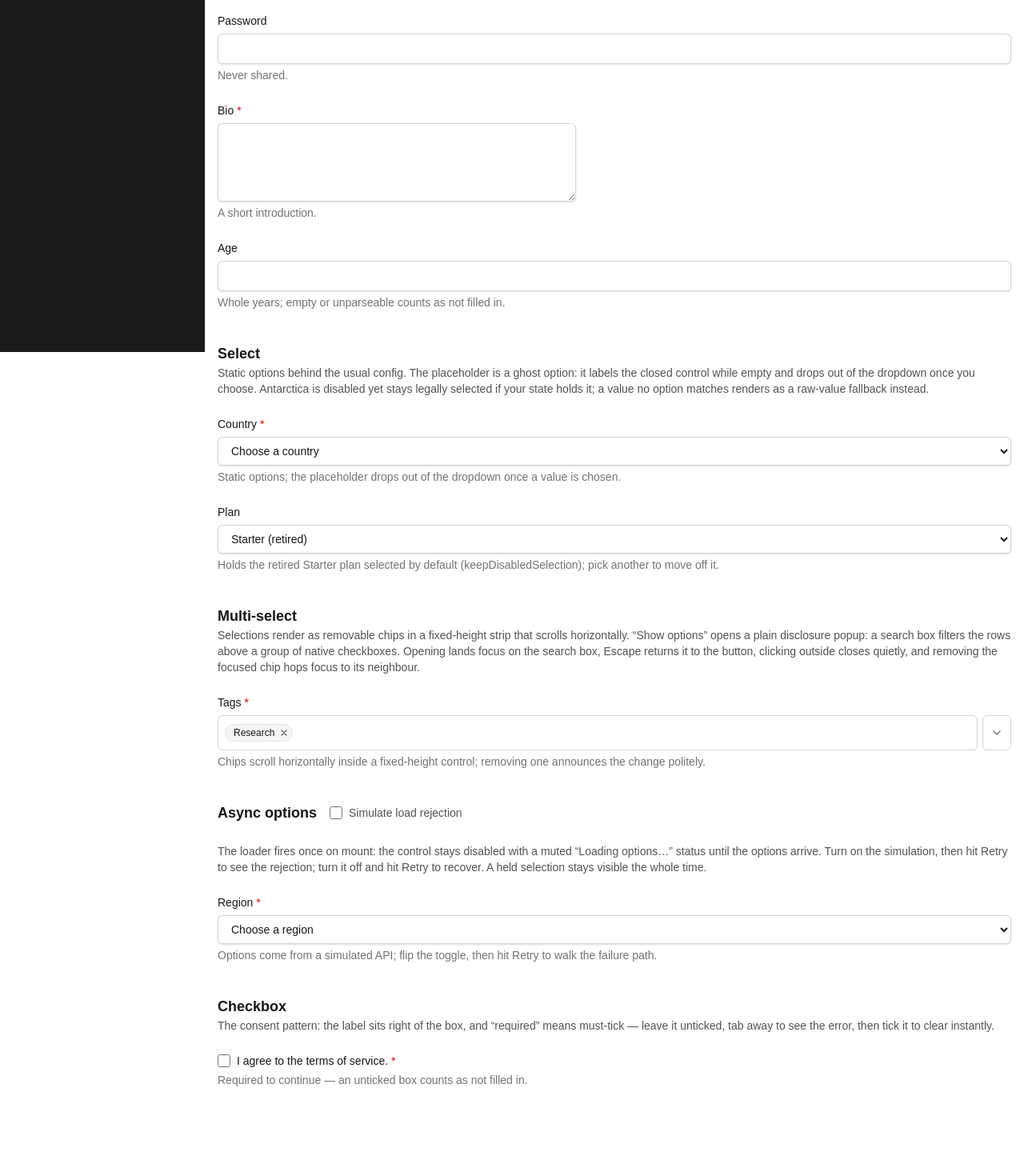
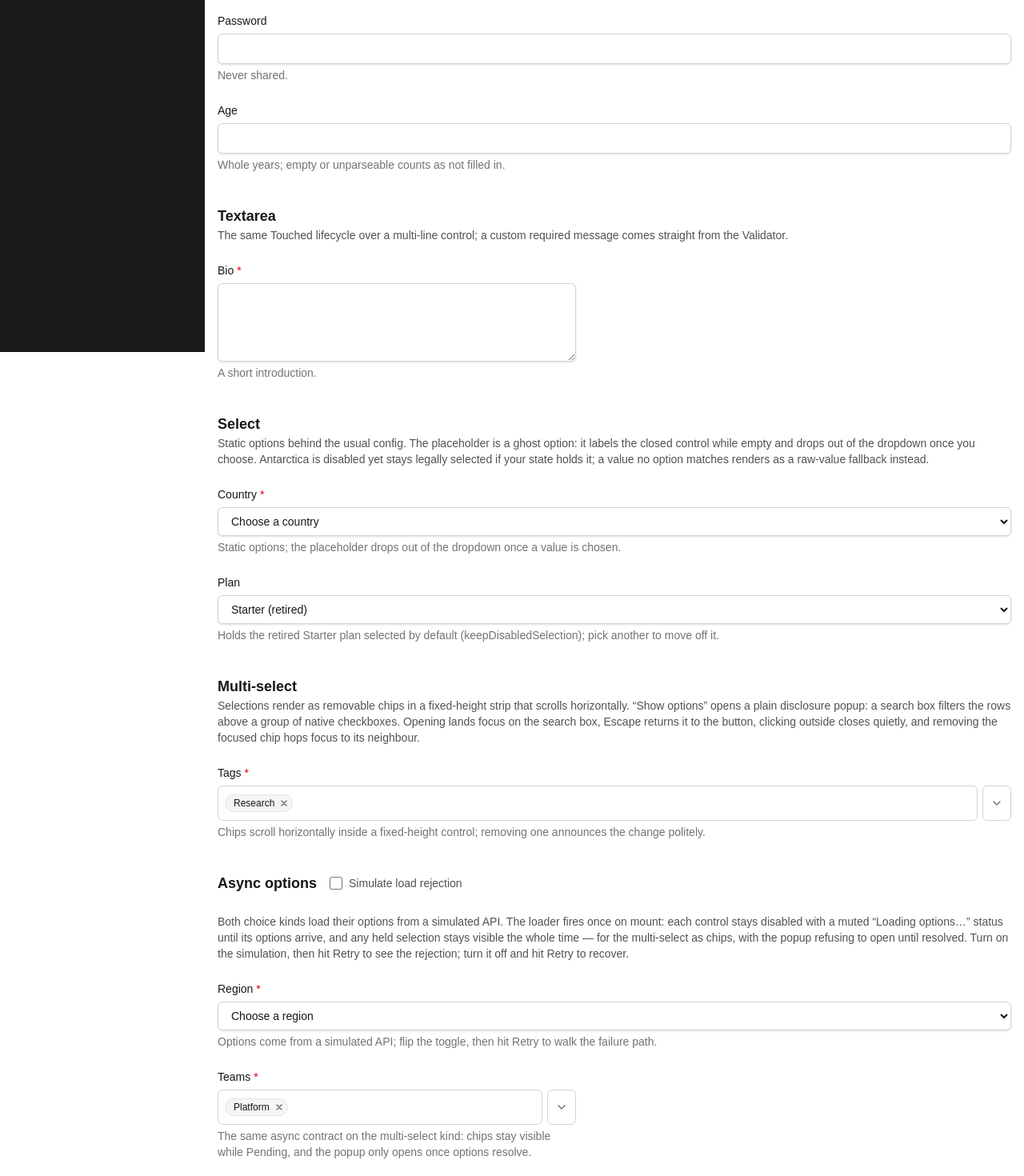
Before and after one commit to ShimaVaghei/nextjs-toolkit, a Next.js app: page /field in a window 1280 px wide. Shown: the part 360-1830 px from the top of the page at 80% size. Before the commit the page ends 1740 px from the top, so only its background shows below. Built offline with nearby package versions, Linux system fonts and the light colour scheme.

Commit message:
Complete multi-select async parity and Field demo (#17)

```diff
--- a/app/field/page.tsx
+++ b/app/field/page.tsx
@@ -1,7 +1,7 @@
 "use client";
 
 import { useRef, useState } from "react";
-import { Field, type FieldConfig } from "@/components/Field";
+import { Field, type FieldConfig, type Option } from "@/components/Field";
 
 export default function FieldDemoPage() {
   const [name, setName] = useState("");
@@ -14,12 +14,13 @@ export default function FieldDemoPage() {
   const [tags, setTags] = useState<string[]>(["research"]);
   const [legacyPlan, setLegacyPlan] = useState("starter");
   const [region, setRegion] = useState("");
+  const [teams, setTeams] = useState<string[]>(["platform"]);
   const [simulateRejection, setSimulateRejection] = useState(false);
 
-  // Kept out of render state so the mounted loader is never re-fired by a
+  // Kept out of render state so mounted loaders are never re-fired by a
   // toggle; each attempt reads the ref when it settles, and Retry always sees
-  // the latest position.
-  const regionRejectionRef = useRef(false);
+  // the latest position. One shared flag drives both async demo Fields.
+  const loadRejectionRef = useRef(false);
 
   const nameConfig: FieldConfig = {
     kind: "input",
@@ -130,6 +131,26 @@ export default function FieldDemoPage() {
     ],
   };
 
+  const toggleSimulateRejection = (checked: boolean) => {
+    loadRejectionRef.current = checked;
+    setSimulateRejection(checked);
+  };
+
+  // One simulated API shape behind both async demo Fields; each call gets its
+  // own loader closure, and the shared flag is read only when a load settles.
+  const simulateOptionLoad =
+    (delayMs: number, rejectionMessage: string, options: Option[]) =>
+    () =>
+      new Promise<Option[]>((resolve, reject) => {
+        window.setTimeout(() => {
+          if (loadRejectionRef.current) {
+            reject(new Error(rejectionMessage));
+          } else {
+            resolve(options);
+          }
+        }, delayMs);
+      });
+
   const regionConfig: FieldConfig = {
     kind: "select",
     label: "Region",
@@ -138,27 +159,30 @@ export default function FieldDemoPage() {
     onValueChange: (value) => setRegion(String(value)),
     validator: { required: { value: true, message: "Choose a region." } },
     placeholder: "Choose a region",
-    options: () =>
-      new Promise((resolve, reject) => {
-        window.setTimeout(() => {
-          if (regionRejectionRef.current) {
-            reject(new Error("Simulated region load rejection."));
-          } else {
-            resolve([
-              { label: "Africa", value: "af" },
-              { label: "Americas", value: "am" },
-              { label: "Asia", value: "as" },
-              { label: "Europe", value: "eu" },
-              { label: "Oceania", value: "oc" },
-            ]);
-          }
-        }, 800);
-      }),
+    options: simulateOptionLoad(800, "Simulated region load rejection.", [
+      { label: "Africa", value: "af" },
+      { label: "Americas", value: "am" },
+      { label: "Asia", value: "as" },
+      { label: "Europe", value: "eu" },
+      { label: "Oceania", value: "oc" },
+    ]),
   };
 
-  const toggleSimulateRejection = (checked: boolean) => {
-    regionRejectionRef.current = checked;
-    setSimulateRejection(checked);
+  const teamsConfig: FieldConfig = {
+    kind: "multi-select",
+    label: "Teams",
+    hint: "The same async contract on the multi-select kind: chips stay visible while Pending, and the popup only opens once options resolve.",
+    className: "max-w-md",
+    value: teams,
+    onValueChange: (value) => setTeams(Array.isArray(value) ? value : []),
+    validator: { required: { value: true, message: "Pick at least one team." } },
+    options: simulateOptionLoad(1100, "Simulated teams load rejection.", [
+      { label: "Platform", value: "platform" },
+      { label: "Mobile", value: "mobile" },
+      { label: "Data", value: "data" },
+      { label: "Security", value: "security" },
+      { label: "Archived incubator", value: "incubator", disabled: true },
+    ]),
   };
 
   return (
@@ -172,20 +196,33 @@ export default function FieldDemoPage() {
       <section className="space-y-6">
         <div>
           <h2 className="text-lg font-semibold text-neutral-900 dark:text-neutral-100">
-            Input &amp; textarea
+            Input
           </h2>
           <p className="text-sm text-neutral-600 dark:text-neutral-400">
             One labeled control per Field, driven entirely by its config.
             Required fields stay quiet until first blur; leave one empty, tab
             away, and the error appears — then clears the moment you fix the
-            value. Length and pattern rules behave the same way.
+            value. Length and pattern rules behave the same way, and the
+            number Field coerces edits before your state ever sees them.
           </p>
         </div>
         <Field config={nameConfig} />
         <Field config={emailConfig} />
         <Field config={passwordConfig} />
+        <Field config={ageConfig} />
+      </section>
+
+      <section className="space-y-6">
+        <div>
+          <h2 className="text-lg font-semibold text-neutral-900 dark:text-neutral-100">
+            Textarea
+          </h2>
+          <p className="text-sm text-neutral-600 dark:text-neutral-400">
+            The same Touched lifecycle over a multi-line control; a custom
+            required message comes straight from the Validator.
+          </p>
+        </div>
         <Field config={bioConfig} />
-        <Field config={ageConfig} />
       </section>
 
       <section className="space-y-6">
@@ -240,13 +277,16 @@ export default function FieldDemoPage() {
           </label>
         </div>
         <p className="text-sm text-neutral-600 dark:text-neutral-400">
-          The loader fires once on mount: the control stays disabled with a
-          muted &ldquo;Loading options…&rdquo; status until the options
-          arrive. Turn on the simulation, then hit Retry to see the rejection;
-          turn it off and hit Retry to recover. A held selection stays visible
-          the whole time.
+          Both choice kinds load their options from a simulated API. The
+          loader fires once on mount: each control stays disabled with a muted
+          &ldquo;Loading options…&rdquo; status until its options arrive, and
+          any held selection stays visible the whole time — for the
+          multi-select as chips, with the popup refusing to open until
+          resolved. Turn on the simulation, then hit Retry to see the
+          rejection; turn it off and hit Retry to recover.
         </p>
         <Field config={regionConfig} />
+        <Field config={teamsConfig} />
       </section>
 
       <section className="space-y-6">
--- a/components/Field.tsx
+++ b/components/Field.tsx
@@ -739,6 +739,11 @@ export function Field({
   }, [closePanel, open]);
 
   const toggleOpen = () => {
+    // The popup only ever opens once options are resolved — Pending and
+    // Rejected refuse outright, independent of the disabled open button.
+    if (!open && optionsLoadBlocked) {
+      return;
+    }
     if (open) {
       closePanel();
     } else {
```
Also changed, not shown: .scratch/field/issues/15-async-options-pending-rejected-retry.md, .scratch/field/issues/17-multi-select-async-demo-completion.md, 1 other file (tests, documents, lock files or other folders).
